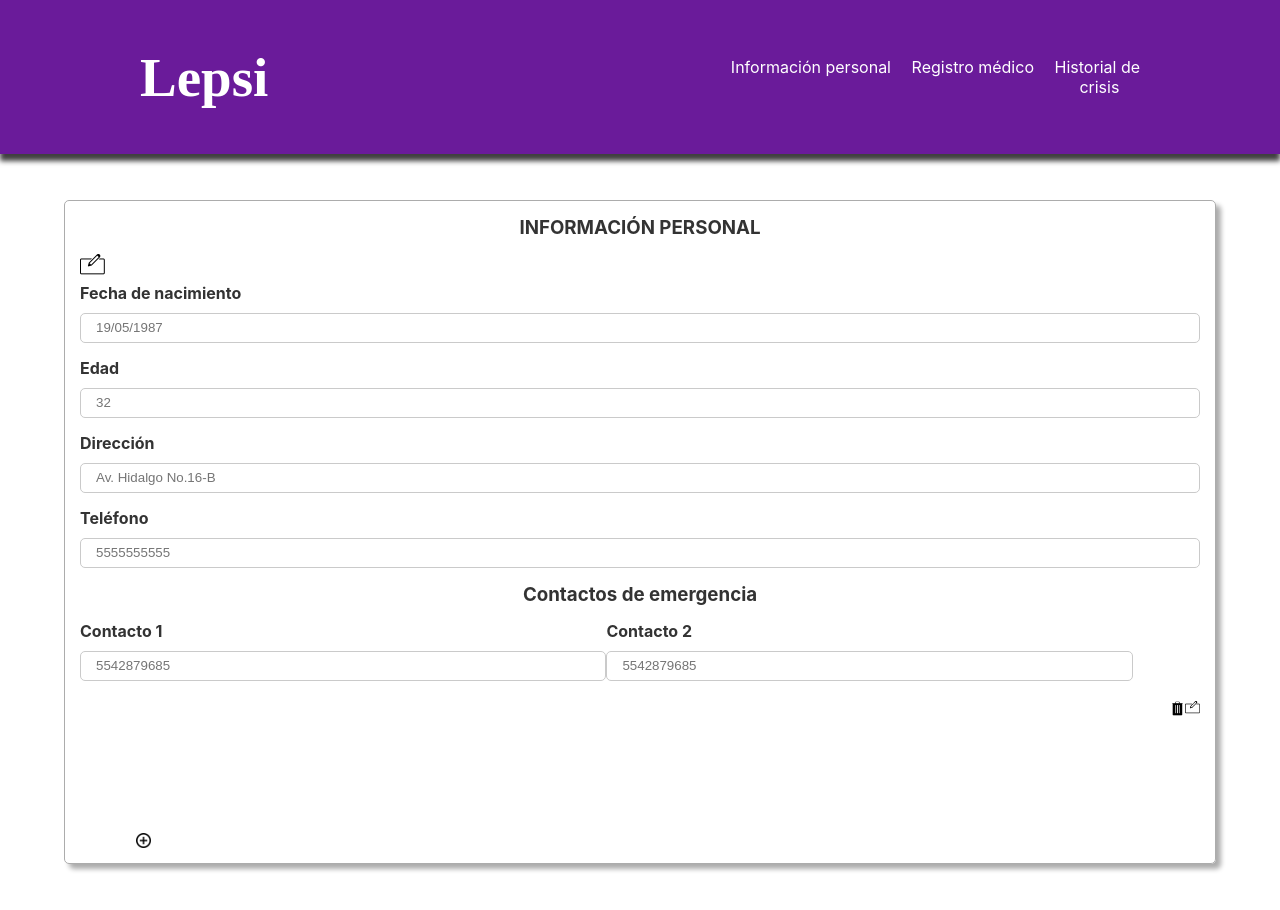
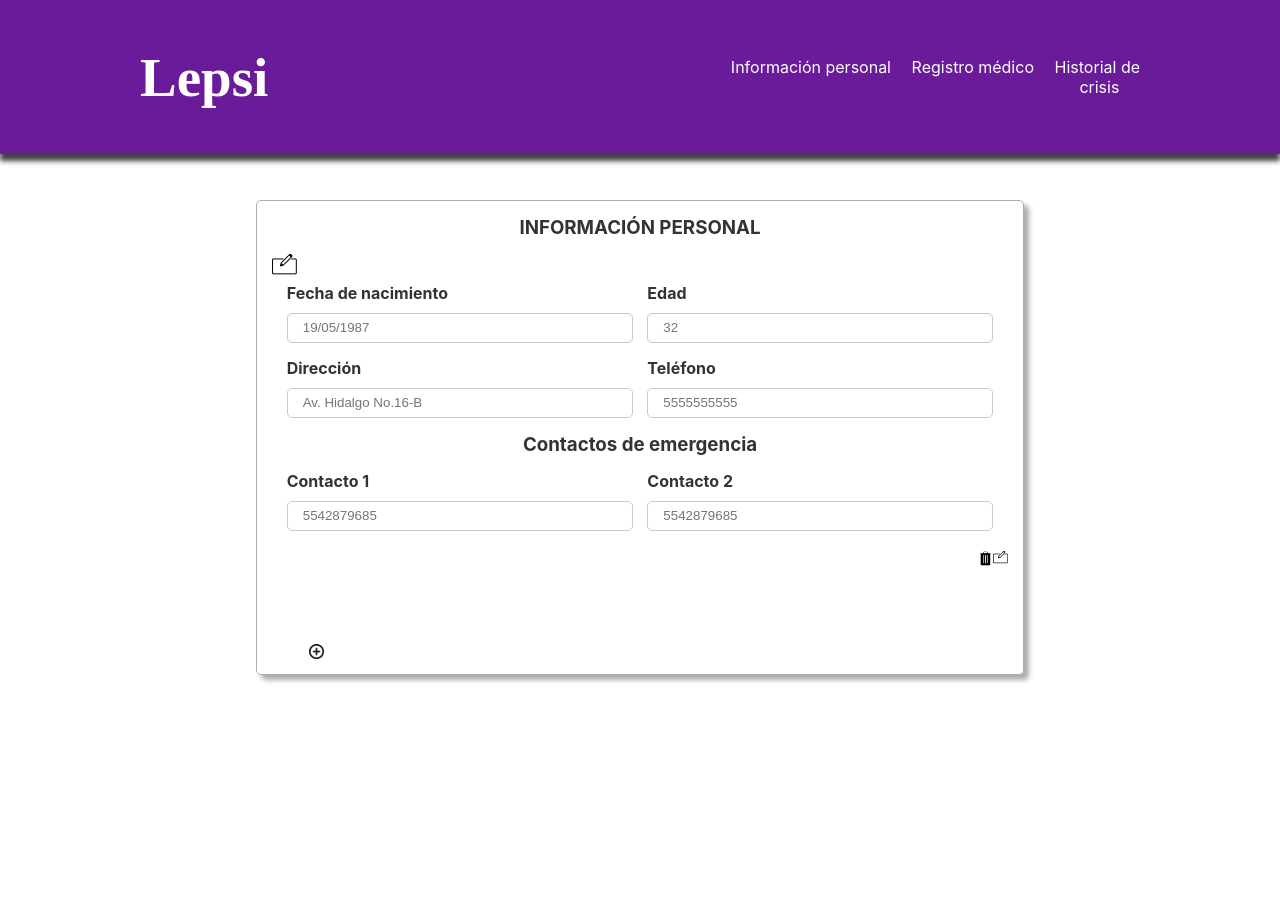
Before and after one commit to AnnMtz/Epi-Control, a React (Create React App) app: page / in a window 1280 px wide. Shown: the top 910 px of the page. Built offline with nearby package versions, Linux system fonts and the light colour scheme.

Commit message:
[FEAT] Registered data form re-styled

```diff
--- a/src/components/InformationSaved/InformationSaved.scss
+++ b/src/components/InformationSaved/InformationSaved.scss
@@ -113,3 +113,47 @@ header {
         }
     }
 }
+
+@media only screen and (min-width:768px){
+    .ContacsInformationInfoContainer{
+        .DataCard{
+            width:60%;
+            .FormContactsInformation {
+                display: flex;
+                flex-wrap: wrap;
+                justify-content: space-evenly;
+                .InfoContainer{
+                    flex-basis:47%;
+                    flex-shrink: 0;
+                }
+                .ContainerIcons {
+                    display: flex;
+                    justify-content: flex-end;
+                    width: 100%;
+                    margin-top: 5px;
+                    margin-bottom: 5px;
+                    .Icons {
+                        width: 15px;
+                        height: 15px;
+                    }
+                }
+                .EmergencyContacts{
+                    width: 100%;
+                    justify-content: space-evenly;
+                    .InfoContainer{
+                        width:47%;
+                    }
+                }
+            }
+            .AddButton {
+                display: flex;
+                width: 100%;
+                .AddIcons {
+                    width: 15px;
+                    margin-top: 10%;
+                    margin-left: 5%;
+                }
+            }
+        }
+    }
+}
```
